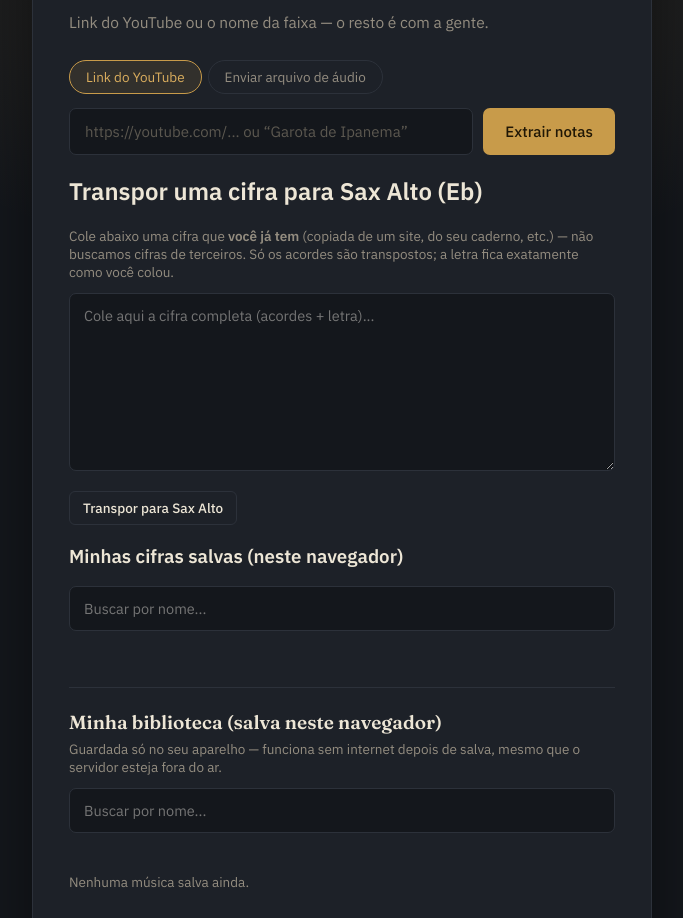
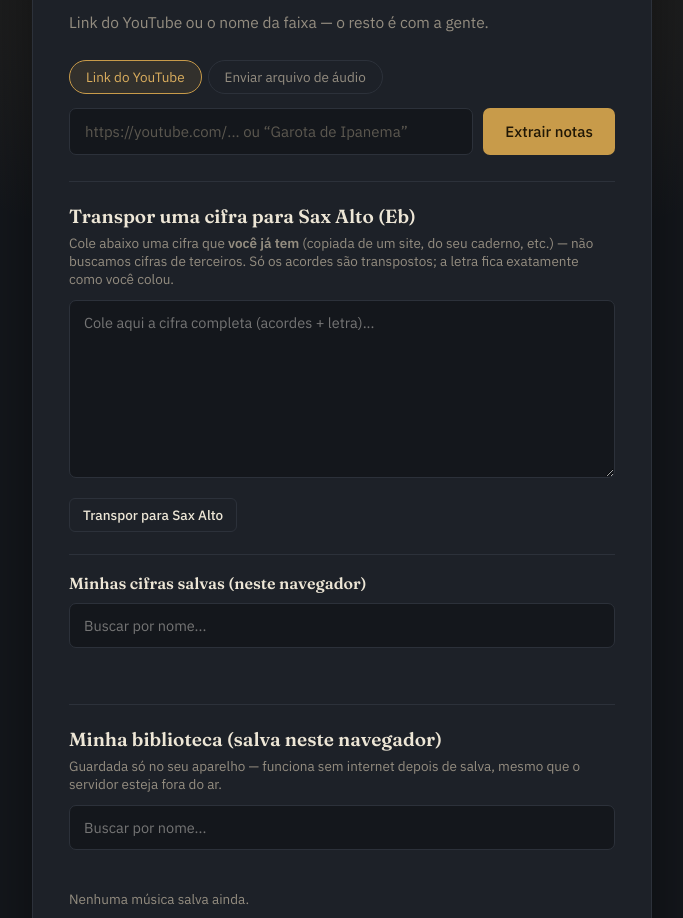
Before and after one commit to phylip17/sax-transcriber, a Flask app: page / in a window 1280 px wide. Shown: the part 211-1129 px from the top of the page, without its empty margins (298-981 px from the left). Run offline with Flask 3, Linux system fonts and the light colour scheme; some libraries are stand-ins or nearby versions.

Commit message:
Add new styles for cifra and biblioteca sections

```diff
--- a/static/style.css
+++ b/static/style.css
@@ -555,6 +555,61 @@ body {
   font-size: 13.5px;
 }
 
+.cifra-secao {
+  margin-top: 26px;
+  padding-top: 22px;
+  border-top: 1px solid var(--borda);
+}
+
+.cifra-secao h2 {
+  font-family: "Fraunces", serif;
+  font-size: 19px;
+  font-weight: 600;
+  margin: 0 0 6px 0;
+}
+
+.cifra-resultado {
+  margin-top: 18px;
+  padding-top: 16px;
+  border-top: 1px solid var(--borda);
+}
+
+.cifra-resultado h3 {
+  font-family: "Fraunces", serif;
+  font-size: 16px;
+  font-weight: 600;
+  margin: 0;
+}
+
+.cifra-resultado__texto {
+  white-space: pre-wrap;
+  word-wrap: break-word;
+  background: #14171c;
+  border: 1px solid var(--borda);
+  border-radius: 7px;
+  padding: 14px 16px;
+  color: var(--texto);
+  font-family: "IBM Plex Mono", monospace;
+  font-size: 13.5px;
+  line-height: 1.6;
+  margin-top: 10px;
+  max-height: 420px;
+  overflow-y: auto;
+}
+
+.biblioteca-cifras-lista-caixa {
+  margin-top: 22px;
+  padding-top: 18px;
+  border-top: 1px solid var(--borda);
+}
+
+.biblioteca-cifras-lista-caixa h3 {
+  font-family: "Fraunces", serif;
+  font-size: 16px;
+  font-weight: 600;
+  margin: 0 0 10px 0;
+}
+
 .biblioteca-secao {
   margin-top: 26px;
   padding-top: 22px;
```
